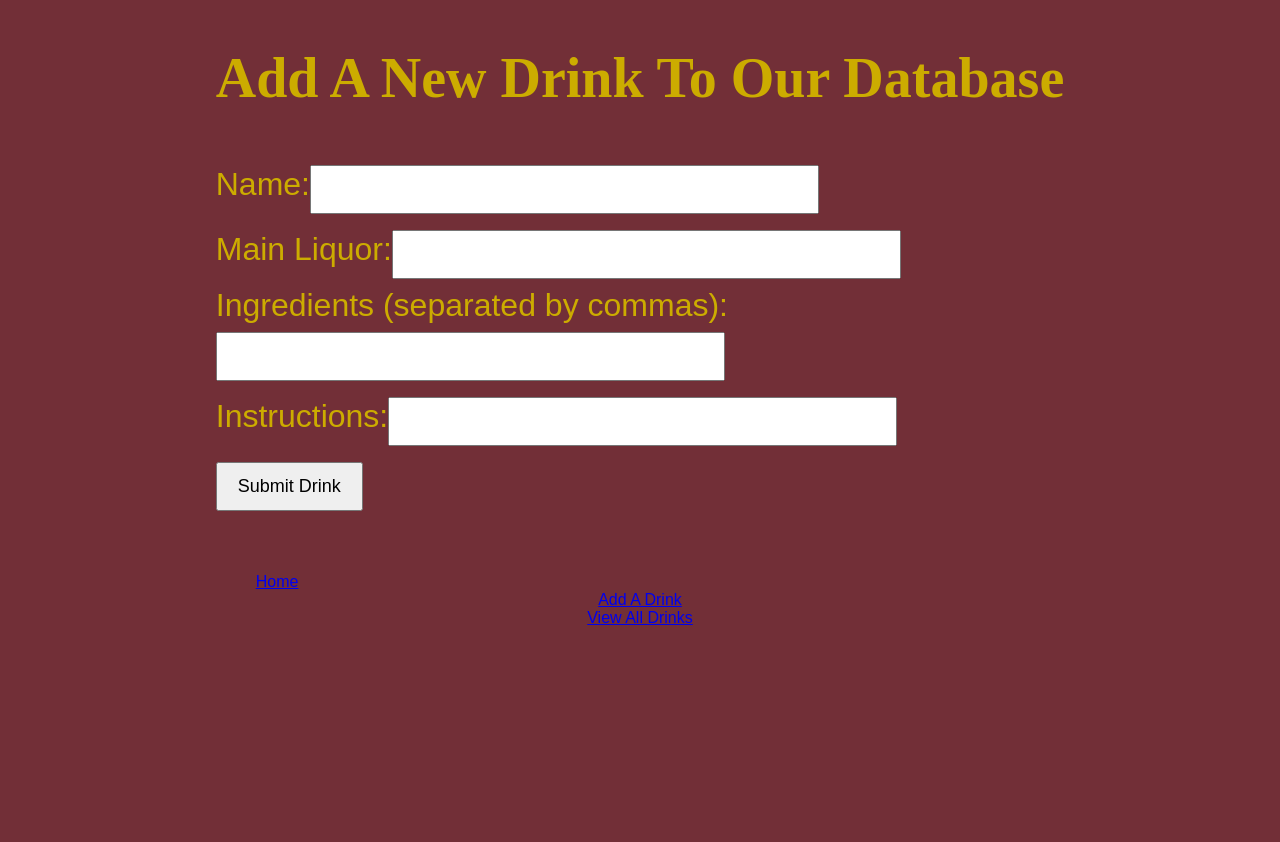
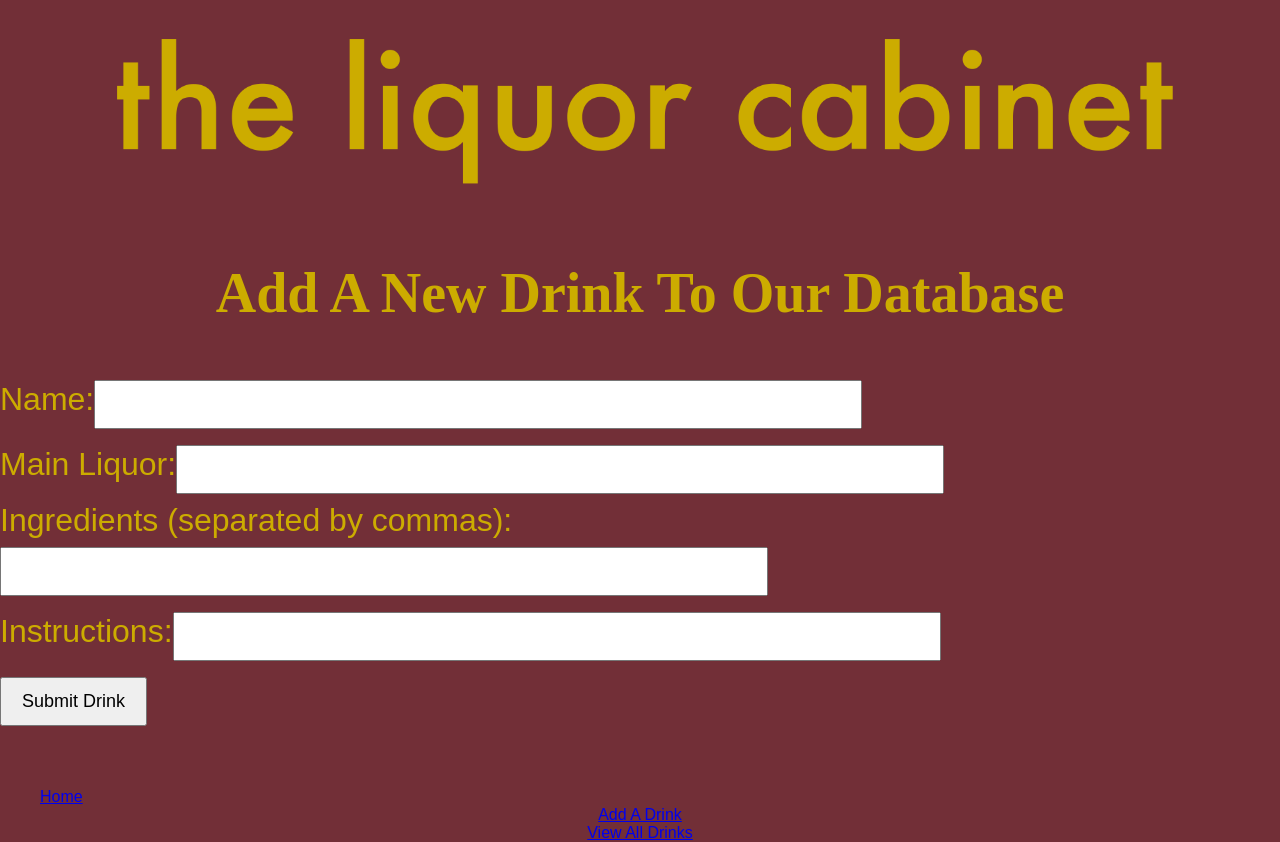
Before and after one commit to maxjacobzander/liquor-cabinet-front-end, a React (Create React App) app: page /drinks/new in a window 1280 px wide. Before the commit the page ends 800 px from the top, so only its background shows below. Built offline with nearby package versions, Linux system fonts and the light colour scheme.

Commit message:
Added LogoHeader to All Drink list and New Drink Form

```diff
--- a/src/containers/Drinks.js
+++ b/src/containers/Drinks.js
@@ -2,6 +2,7 @@ import React, { Component } from 'react';
 import DrinkItem from '../components/DrinkItem';
 import { connect } from 'react-redux';
 import { fetchDrinks } from '../actions/actions';
+import LogoHeader from '../components/LogoHeader'
 
 export class Drinks extends Component {
     componentDidMount(){
@@ -12,6 +13,7 @@ export class Drinks extends Component {
         const drinks = this.props.drinks.map(( drink, i ) => <DrinkItem key={i} drink={drink} />)
         return (
             <div>
+                <LogoHeader />
                 <h2>Drinks</h2>
                 <ul classname="DrinkCollection">
                     { drinks }
--- a/src/containers/NewDrink.js
+++ b/src/containers/NewDrink.js
@@ -2,6 +2,7 @@ import React, { Component } from 'react';
 import { addDrink } from '../actions/actions'
 import { connect } from 'react-redux'
 import { withRouter } from 'react-router-dom'
+import LogoHeader from '../components/LogoHeader'
 
 class NewDrink extends Component {
 
@@ -32,6 +33,7 @@ class NewDrink extends Component {
     render() {
         return (
             <div>
+            <LogoHeader />
             <form id="new-drink" onSubmit={ this.handleSubmit }>
                 <h2>Add A New Drink To Our Database</h2>
                 <div classname="new-drink-input">
```
Also changed, not shown: 1 other file (tests, documents, lock files or other folders).
